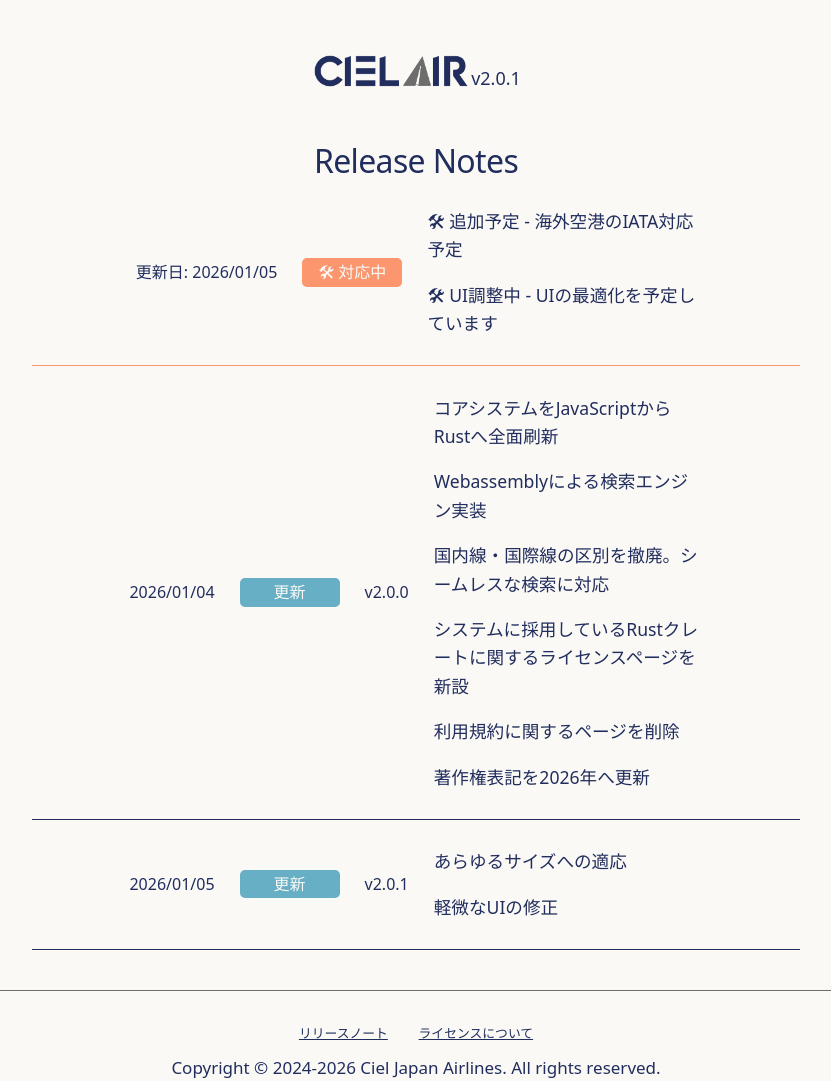
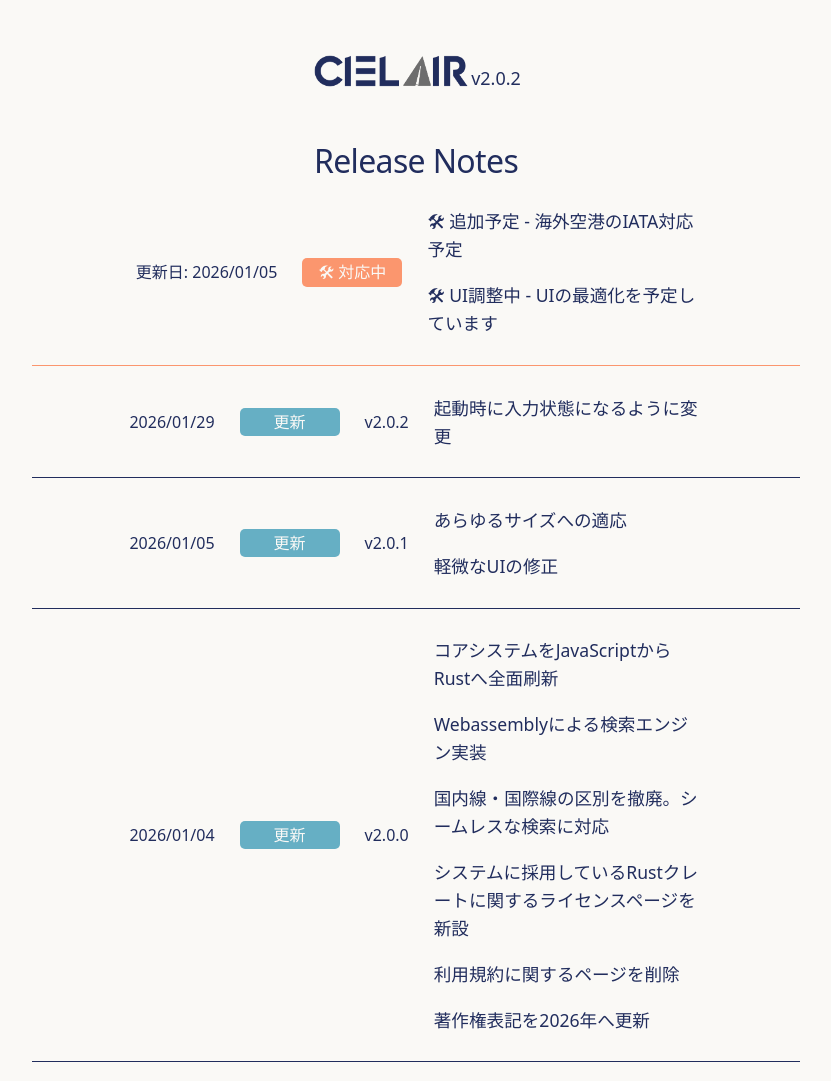
Before and after one commit to Hamunisu/Ciel_Airlines, a plain HTML site: page html/company.html in a window 1280 px wide. Shown: the top 1081 px of the page, without its empty margins (224-1055 px from the left). Drawn offline with Linux system fonts and the light colour scheme.

Commit message:
v2.0.1 | input foucus add

```diff
--- a/html/company.html
+++ b/html/company.html
@@ -28,7 +28,7 @@
                         </picture>
                     </div>
                 </a>
-                <p class="version">v2.0.1</p>
+                <p class="version">v2.0.2</p>
             </div>
 
             <h1>Release Notes</h1>
@@ -43,6 +43,25 @@
             </div>
 
             <div class="box patch">
+                <p class="date">2026/01/29</p>
+                <p class="tag update">更新</p>
+                <p class="ver">v2.0.2</p>
+                <div class="content">
+                    <p>起動時に入力状態になるように変更</p>
+                </div>
+            </div>
+
+            <div class="box patch">
+                <p class="date">2026/01/05</p>
+                <p class="tag update">更新</p>
+                <p class="ver">v2.0.1</p>
+                <div class="content">
+                    <p>あらゆるサイズへの適応</p>
+                    <p>軽微なUIの修正</p>
+                </div>
+            </div>
+
+            <div class="box patch">
                 <p class="date">2026/01/04</p>
                 <p class="tag update">更新</p>
                 <p class="ver">v2.0.0</p>
@@ -53,17 +72,6 @@
                     <p>システムに採用しているRustクレートに関するライセンスページを新設</p>
                     <p>利用規約に関するページを削除</p>
                     <p>著作権表記を2026年へ更新</p>
-                </div>
-            </div>
-
-
-            <div class="box patch">
-                <p class="date">2026/01/05</p>
-                <p class="tag update">更新</p>
-                <p class="ver">v2.0.1</p>
-                <div class="content">
-                    <p>あらゆるサイズへの適応</p>
-                    <p>軽微なUIの修正</p>
                 </div>
             </div>
 
```
Also changed, not shown: index.html (+2 -2 lines), 2 other files.
